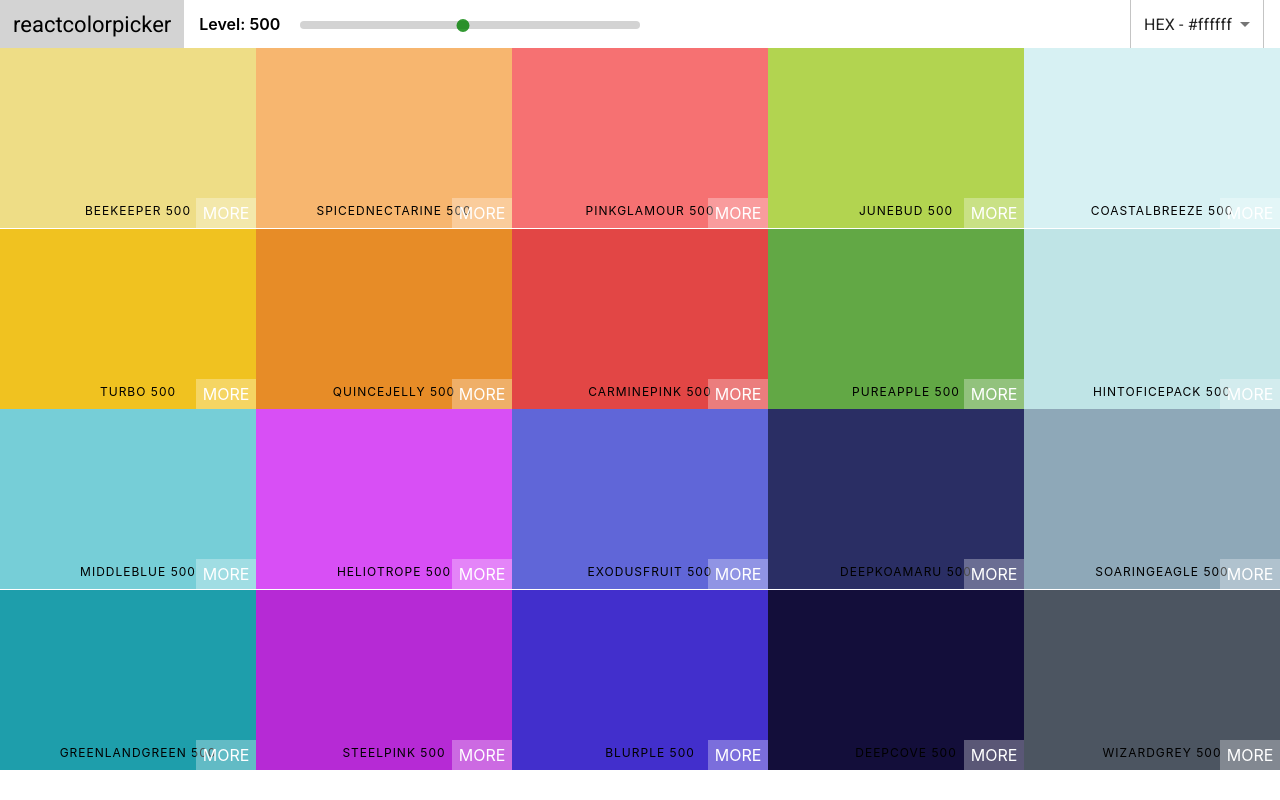
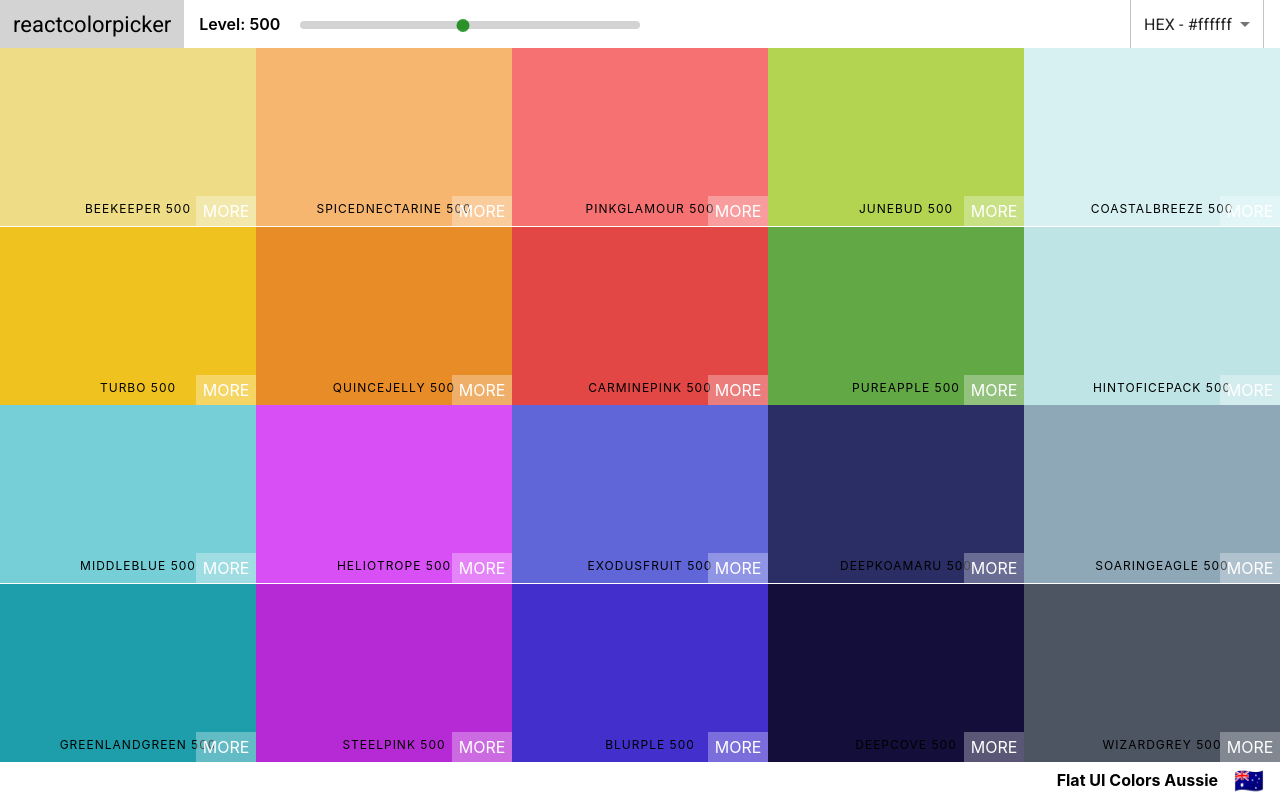
Before and after one commit to GGSWEngineer/Colors-Project, a React (Create React App) app: page / in a window 1280 px wide. Built offline with nearby package versions, Linux system fonts and the light colour scheme.

Commit message:
Added palette footer

```diff
--- a/src/Palette.css
+++ b/src/Palette.css
@@ -1,7 +1,24 @@
 .Palette {
     height: 100vh;
+    display: flex;
+    flex-direction: column;
 }
 
 .Palette-colors {
     height: 90%;
 }
+
+.Palette-footer {
+    background-color: white;
+    height: 5vh;
+    display: flex;
+    justify-content: flex-end;
+    align-items: center;
+    font-weight: bold;
+
+}
+
+.emoji {
+    font-size: 1.5rem;
+    margin: 0 1rem;
+}
--- a/src/Palette.js
+++ b/src/Palette.js
@@ -29,17 +29,17 @@
     })
   }
   render() {
-    const { colors } = this.props.palette;
+    const { colors, paletteName, emoji } = this.props.palette;
     const { level, format } = this.state;
     const colorBoxes = this.props.palette.colors[level].map(
-      (color) => <ColorBox background={color[format]} name={color.name} />
+      (color) => <ColorBox background={color[format]} name={color.name} key={color.id} />
     );
     return (
       <div className="Palette">
         <Navbar level={level} changeLevel={this.changeLevel} handleChange={this.changeFormat}/>
-        {/* navbar goes here */}
         <div className="Palette-colors">{colorBoxes}</div>
-        {/* footer goes here */}
+        <footer className="Palette-footer">{paletteName}
+        <span className="emoji">{emoji}</span></footer>
       </div>
     );
   }
```
